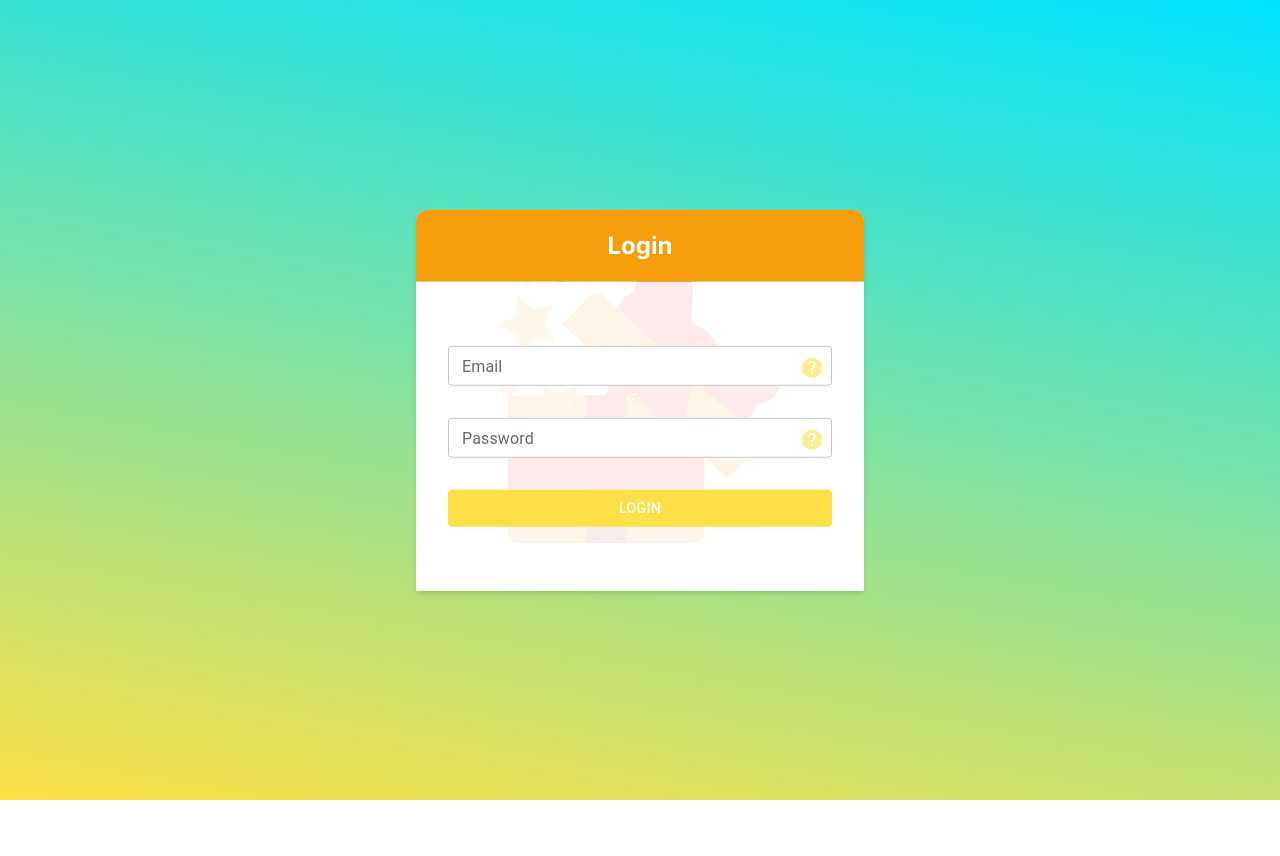
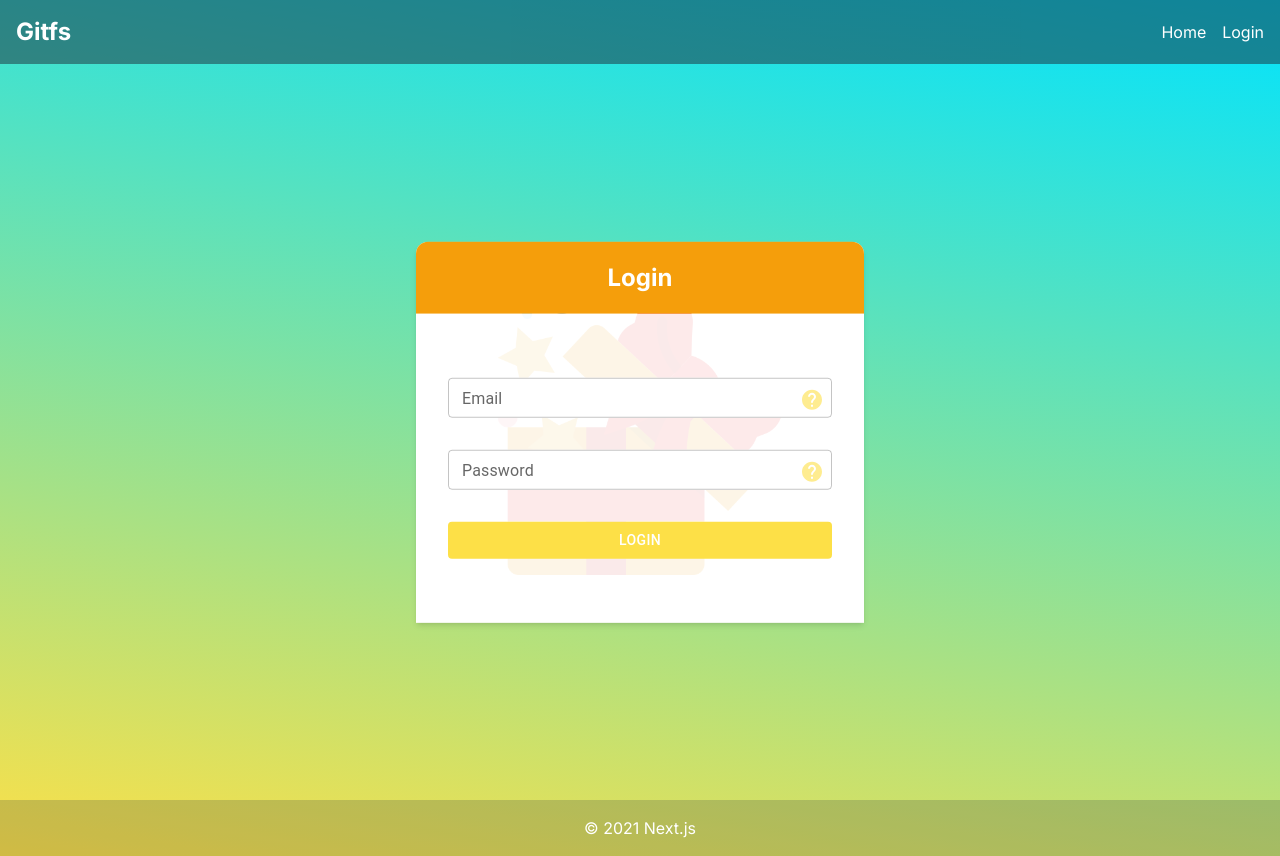
Before and after one commit to BookDang/gifts, a Next.js app in the folder nextjs/: page /login in a window 1280 px wide. Before the commit the page ends 800 px from the top, so only its background shows below. Built offline with nearby package versions, Linux system fonts and the light colour scheme; no server answers.

Commit message:
feat: Create the Footer and Header components.

```diff
--- /dev/null
+++ b/nextjs/app/components/Footer.tsx
@@ -0,0 +1,11 @@
+import React from 'react'
+
+const Footer = () => {
+  return (
+    <footer className="p-4 bg-gray-800/20 text-white w-full">
+      <p className="text-center">© 2021 Next.js</p>
+    </footer>
+  )
+}
+
+export default Footer
--- /dev/null
+++ b/nextjs/app/components/Header.tsx
@@ -0,0 +1,26 @@
+import React from 'react'
+import Link from 'next/link'
+
+const Header = () => {
+  return (
+    <header className="flex items-center justify-between p-4 bg-gray-800/50 text-white w-full sticky top-0 left-0 z-50">
+      <h1 className="text-2xl font-bold">Gitfs</h1>
+      <nav>
+        <ul className="flex space-x-4">
+          <li>
+            <Link href="/" className="hover:text-login-light_yellow">
+              Home
+            </Link>
+          </li>
+          <li>
+            <Link href="/login" className="hover:text-login-light_yellow">
+              Login
+            </Link>
+          </li>
+        </ul>
+      </nav>
+    </header>
+  )
+}
+
+export default Header
--- a/nextjs/app/layout.tsx
+++ b/nextjs/app/layout.tsx
@@ -4,6 +4,8 @@ import { NextIntlClientProvider } from 'next-intl'
 import { getLocale, getMessages } from 'next-intl/server'
 import './globals.css'
 import LayoutProvider from '@/app/components/LayoutProvider'
+import Header from '@/app/components/Header'
+import Footer from '@/app/components/Footer'
 
 const inter = Inter({ subsets: ['latin'] })
 
@@ -20,9 +22,13 @@ export default async function RootLayout(props: any) {
 
   return (
     <html lang={locale}>
-      <body className={`${inter.className} login-container bg-login-bg-gradient w-screen h-screen`}>
+      <body
+        className={`${inter.className} login-container bg-login-bg-gradient bg-no-repeat bg-cover bg-center relative min-h-screen h-[100%]`}
+      >
         <NextIntlClientProvider messages={messages}>
+          <Header />
           <LayoutProvider>{props.children}</LayoutProvider>
+          <Footer />
         </NextIntlClientProvider>
       </body>
     </html>
--- a/nextjs/app/login/page.tsx
+++ b/nextjs/app/login/page.tsx
@@ -10,7 +10,7 @@ const LoginPage: React.FC = () => {
   const t = useTranslations('LoginPage')
 
   return (
-    <div className="w-full h-screen relative">
+    <div className="w-full h-[calc(100vh_-_64px)] relative">
       <div
         className="top-1/2 left-1/2 transform -translate-x-1/2 -translate-y-1/2 absolute
        bg-white shadow-md rounded-t-xl w-full max-w-md"
--- a/nextjs/app/page.tsx
+++ b/nextjs/app/page.tsx
@@ -3,10 +3,11 @@ import { AiFillAlert } from 'react-icons/ai'
 
 const Home = () => {
   return (
-    <main className="flex min-h-screen flex-col items-center justify-between p-24">
-      Hello s
-      <AiFillAlert className="text-5xl text-red-500" />
-    </main>
+    <>
+      <div className="w-[200px] mx-auto">
+        <Image src="/favicon.png" alt="Next.js Logo" width={200} height={200} />
+      </div>
+    </>
   )
 }
 
```
